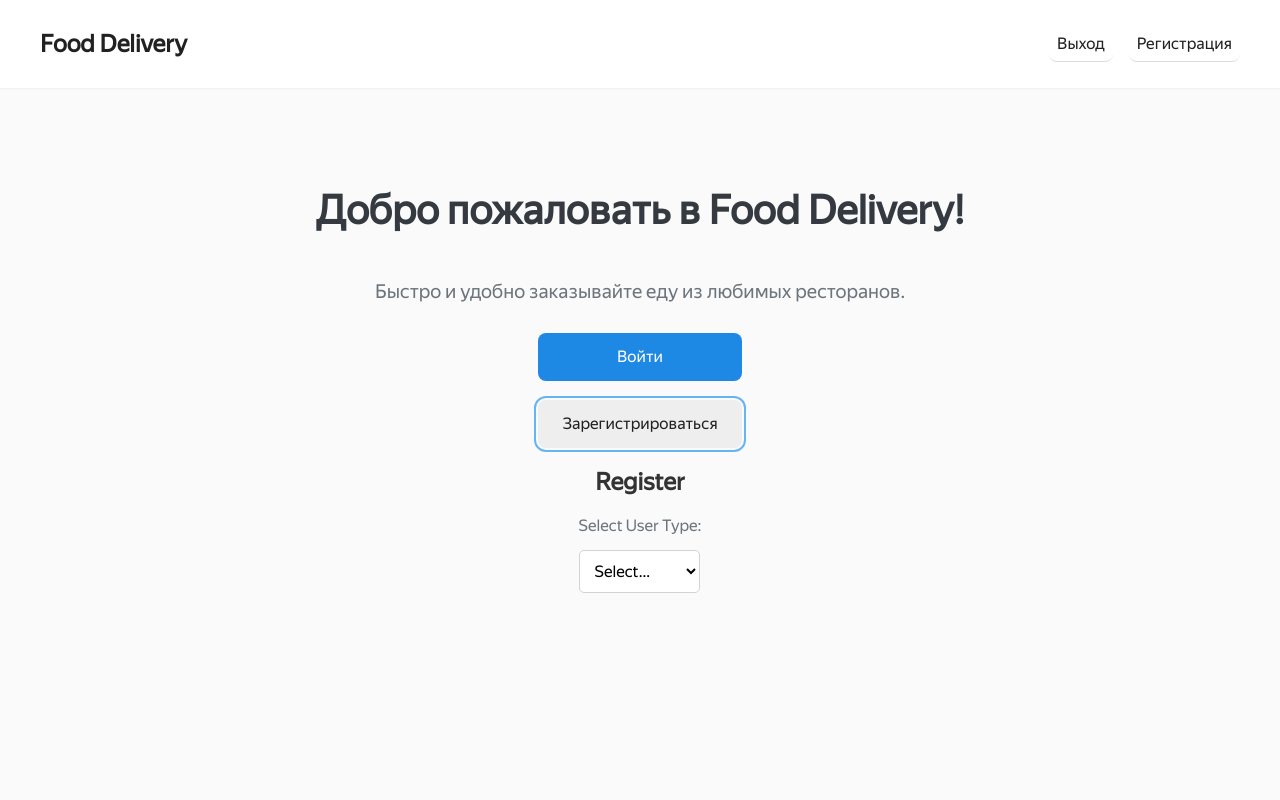
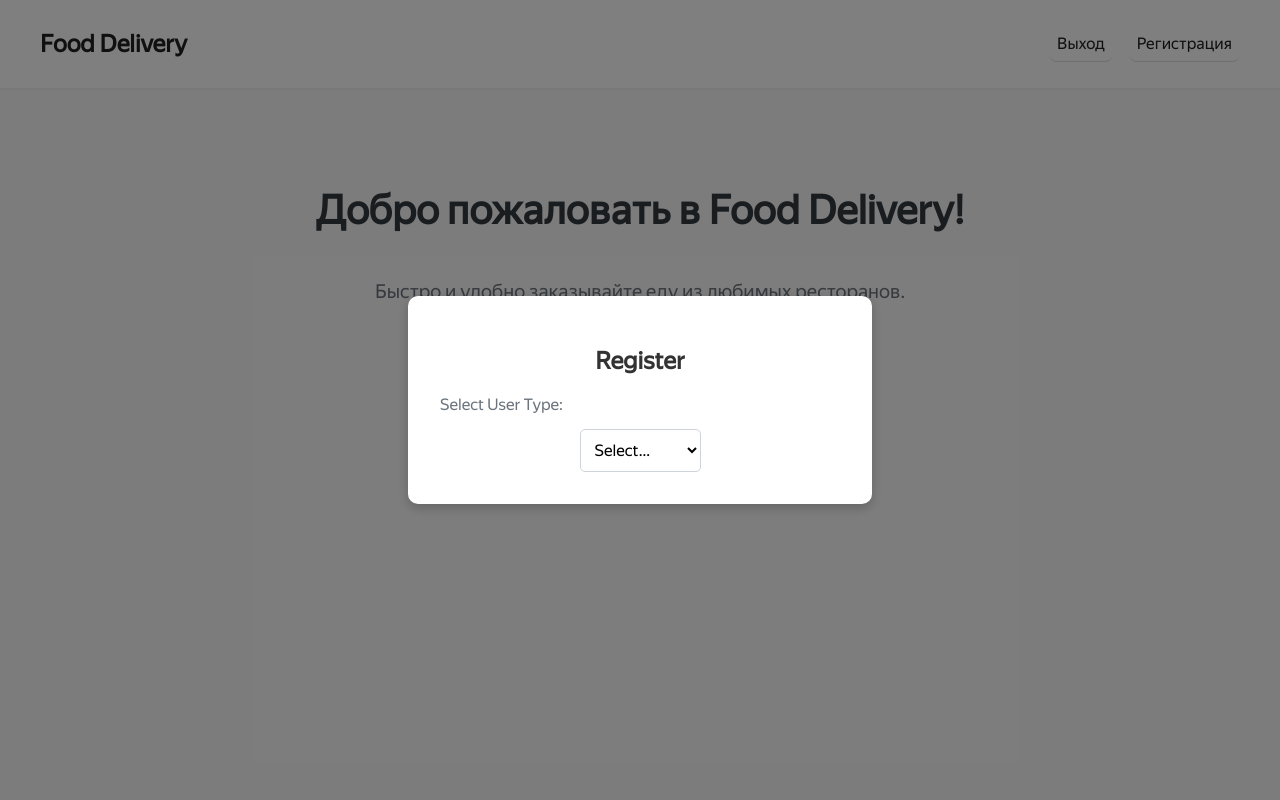
Before and after one commit to dradgo/react-study-delivery-app, a React (Create React App) app: page / in a window 1280 px wide. Both pictures are taken after a click on the button "Зарегистрироваться". Shown: the top 800 px of the page. Built offline with nearby package versions, Linux system fonts and the light colour scheme.

Commit message:
register dialog updated

```diff
--- a/src/components/register-modal.css
+++ /dev/null
@@ -1,56 +0,0 @@
-/* Register Modal Styles */
-
-.modal-overlay {
-    position: fixed;
-    top: 0;
-    left: 0;
-    width: 100%;
-    height: 100%;
-    background: rgba(0, 0, 0, 0.5);
-    display: flex;
-    justify-content: center;
-    align-items: center;
-}
-
-.modal-content {
-    background: white;
-    padding: 20px;
-    border-radius: 8px;
-    width: 400px;
-    box-shadow: 0 4px 6px rgba(0, 0, 0, 0.1);
-}
-
-.modal-content h2 {
-    margin-bottom: 15px;
-    font-size: 1.5rem;
-    color: #333;
-    text-align: center;
-}
-
-form {
-    display: flex;
-    flex-direction: column;
-    gap: 10px;
-}
-
-label {
-    font-size: 1rem;
-    color: #555;
-}
-
-input,
-textarea,
-select {
-    padding: 10px;
-    border: 1px solid #ccc;
-    border-radius: 5px;
-    font-size: 1rem;
-}
-
-button[type='button'] {
-    background-color: #6c757d;
-}
-
-button[type='button']:hover {
-    background-color: #5a6268;
-}
--- /dev/null
+++ b/src/components/register-modal.scss
@@ -0,0 +1,59 @@
+.modal-overlay {
+  position: fixed;
+  top: 0;
+  left: 0;
+  z-index: 9999;
+  width: 100vw;
+  height: 100vh;
+  background: rgba(0, 0, 0, 0.5);
+  display: flex;
+  justify-content: center;
+  align-items: center;
+}
+
+.modal-content {
+  background: white;
+  padding: 2rem;
+  border-radius: 10px;
+  width: 400px;
+  max-width: 90%;
+  box-shadow: 0 4px 12px rgba(0, 0, 0, 0.2);
+  position: relative;
+}
+
+.close-button {
+  position: absolute;
+  top: 10px;
+  right: 12px;
+  font-size: 1.5rem;
+  border: none;
+  background: none;
+  cursor: pointer;
+}
+form {
+  display: flex;
+  flex-direction: column;
+  gap: 10px;
+}
+
+label {
+  font-size: 1rem;
+  color: #555;
+}
+
+input,
+textarea,
+select {
+  padding: 10px;
+  border: 1px solid #ccc;
+  border-radius: 5px;
+  font-size: 1rem;
+}
+
+button[type='button'] {
+  background-color: #6c757d;
+}
+
+button[type='button']:hover {
+  background-color: #5a6268;
+}
--- a/src/components/register-modal.tsx
+++ b/src/components/register-modal.tsx
@@ -1,4 +1,5 @@
 import React, { useState } from 'react';
+import './register-modal.scss';
 
 const RegisterModal: React.FC<{ onClose: () => void }> = ({ onClose }) => {
     const [userType, setUserType] = useState('');
@@ -34,7 +35,7 @@ const RegisterModal: React.FC<{ onClose: () => void }> = ({ onClose }) => {
                         <label>Select User Type:</label>
                         <select value={userType} onChange={(e) => setUserType(e.target.value)}>
                             <option value="">Select...</option>
-                            <option value="customer">Client</option>
+                            <option value="client">Client</option>
                             <option value="courier">Courier</option>
                             <option value="restaurant">Restaurant</option>
                         </select>
--- a/src/components/unauth-main-page/unauth-main-page.tsx
+++ b/src/components/unauth-main-page/unauth-main-page.tsx
@@ -24,7 +24,13 @@ export const UnauthMainPage = () => {
                 </div>
             </section>
             <footer className="welcome-footer" />
-            {isRegisterOpen && <RegisterModal onClose={() => setIsRegisterOpen(false)} />}
+            {isRegisterOpen && (
+                <RegisterModal
+                    onClose={() => {
+                        setIsRegisterOpen(false);
+                    }}
+                />
+            )}
         </div>
     );
 };
```
